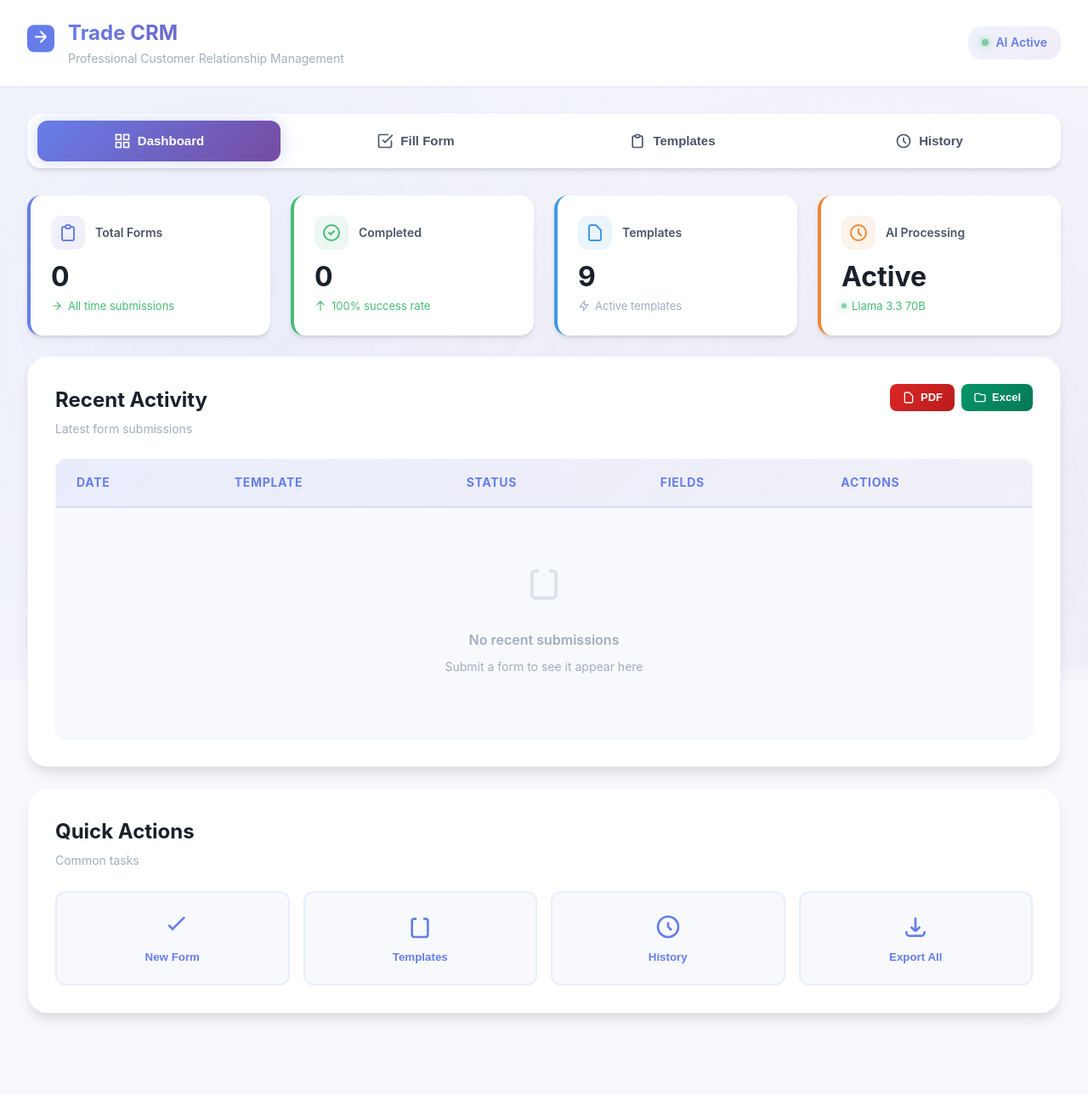
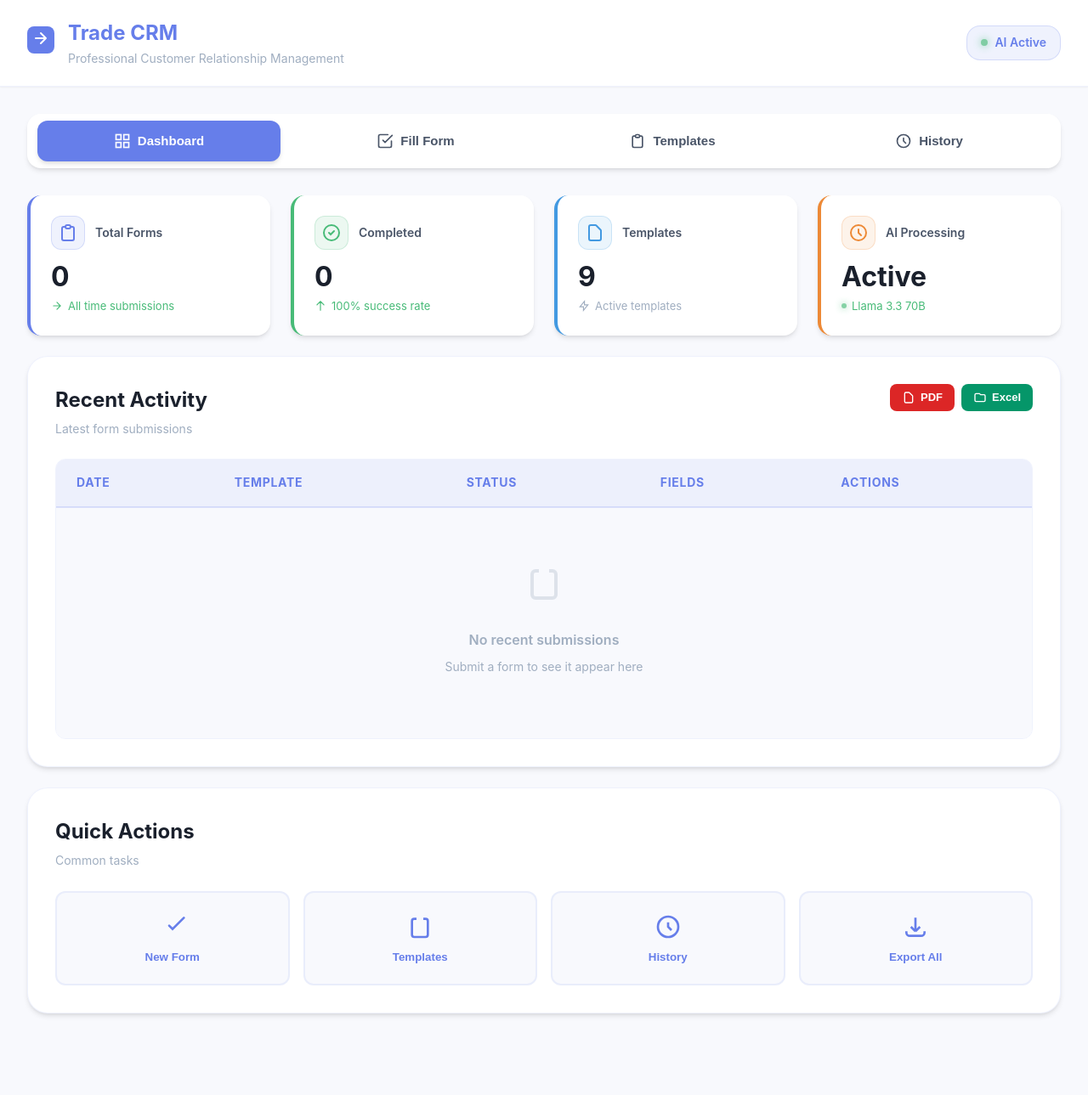
Before and after one commit to rehanganapathy/trade-agent, a Flask app: page /legacy in a window 1280 px wide. Shown: the whole page at 85% size. Run offline with Flask 3, Linux system fonts and the light colour scheme; some libraries are stand-ins or nearby versions.

Commit message:
Modernize UI: remove gradients and simplify design for professional minimalist look
- Replace all gradient backgrounds with solid colors across main CSS and templates
- Remove SVG gradients from logo icon in favor of solid primary color
- Simplify background effects by removing animated mesh patterns
- Tone down animations: remove floating logo and sparkle effects
- Reduce hover effect intensity for more subtle professional interactions
- Update loading animations from gradient shimmer to simple opacity pulse
- Maintain clean visual hierarchy with solid colors and refined shadows

This creates a cleaner, more professional interface focused on content and usability.

```diff
--- a/web/static/style.css
+++ b/web/static/style.css
@@ -81,27 +81,11 @@ body {
     width: 100%;
     height: 100%;
     z-index: -2;
-    background: linear-gradient(135deg, #667eea 0%, #764ba2 100%);
-    opacity: 0.03;
+    background: var(--bg-primary);
 }
 
 .bg-mesh {
-    position: fixed;
-    top: 0;
-    left: 0;
-    width: 100%;
-    height: 100%;
-    z-index: -1;
-    background-image:
-        radial-gradient(circle at 20% 50%, rgba(102, 126, 234, 0.05) 0%, transparent 50%),
-        radial-gradient(circle at 80% 80%, rgba(118, 75, 162, 0.05) 0%, transparent 50%),
-        radial-gradient(circle at 40% 90%, rgba(240, 147, 251, 0.03) 0%, transparent 50%);
-    animation: meshMove 20s ease-in-out infinite;
-}
-
-@keyframes meshMove {
-    0%, 100% { transform: translateY(0); }
-    50% { transform: translateY(-20px); }
+    display: none;
 }
 
 /* ============================================
@@ -146,21 +130,13 @@ body {
 }
 
 .logo-icon {
-    animation: float 3s ease-in-out infinite;
-}
-
-@keyframes float {
-    0%, 100% { transform: translateY(0px); }
-    50% { transform: translateY(-5px); }
+    /* Removed floating animation for cleaner look */
 }
 
 .logo-title {
     font-size: 1.5rem;
     font-weight: 700;
-    background: linear-gradient(135deg, var(--primary) 0%, var(--primary-light) 100%);
-    -webkit-background-clip: text;
-    -webkit-text-fill-color: transparent;
-    background-clip: text;
+    color: var(--primary);
     margin: 0;
 }
 
@@ -175,7 +151,8 @@ body {
     align-items: center;
     gap: 0.5rem;
     padding: 0.5rem 1rem;
-    background: linear-gradient(135deg, rgba(102, 126, 234, 0.1) 0%, rgba(118, 75, 162, 0.1) 100%);
+    background: rgba(102, 126, 234, 0.1);
+    border: 1px solid rgba(102, 126, 234, 0.2);
     border-radius: var(--radius-xl);
     font-size: 0.875rem;
     font-weight: 600;
@@ -273,10 +250,10 @@ body {
 .tab-indicator {
     position: absolute;
     height: calc(100% - 1rem);
-    background: linear-gradient(135deg, var(--primary) 0%, var(--primary-light) 100%);
+    background: var(--primary);
     border-radius: var(--radius-lg);
     transition: all var(--transition-slow);
-    box-shadow: var(--shadow-glow);
+    box-shadow: var(--shadow-md);
     z-index: 1;
 }
 
@@ -319,27 +296,15 @@ body {
 .card {
     background: var(--bg-secondary);
     border-radius: var(--radius-2xl);
-    box-shadow: var(--shadow-lg);
+    box-shadow: var(--shadow-md);
     padding: 2rem;
     border: 1px solid rgba(102, 126, 234, 0.1);
     transition: all var(--transition-base);
-    animation: scaleIn 0.4s var(--transition-bounce);
-}
-
-@keyframes scaleIn {
-    from {
-        opacity: 0;
-        transform: scale(0.95);
-    }
-    to {
-        opacity: 1;
-        transform: scale(1);
-    }
 }
 
 .card:hover {
-    box-shadow: var(--shadow-xl);
-    border-color: rgba(102, 126, 234, 0.2);
+    box-shadow: var(--shadow-lg);
+    border-color: rgba(102, 126, 234, 0.15);
 }
 
 .card-header {
@@ -1111,23 +1049,27 @@ body {
     display: flex;
     align-items: center;
     justify-content: center;
-    background: linear-gradient(135deg, rgba(102, 126, 234, 0.1) 0%, rgba(118, 75, 162, 0.1) 100%);
+    background: rgba(102, 126, 234, 0.1);
+    border: 1px solid rgba(102, 126, 234, 0.2);
     border-radius: var(--radius-lg);
     color: var(--primary);
 }
 
 .stat-card-success .stat-icon {
     background: rgba(72, 187, 120, 0.1);
+    border-color: rgba(72, 187, 120, 0.2);
     color: var(--success);
 }
 
 .stat-card-info .stat-icon {
     background: rgba(66, 153, 225, 0.1);
+    border-color: rgba(66, 153, 225, 0.2);
     color: var(--info);
 }
 
 .stat-card-warning .stat-icon {
     background: rgba(237, 137, 54, 0.1);
+    border-color: rgba(237, 137, 54, 0.2);
     color: var(--warning);
 }
 
@@ -1399,23 +1343,25 @@ body {
 }
 
 .btn-export-pdf-sm {
-    background: linear-gradient(135deg, #dc2626 0%, #b91c1c 100%);
+    background: #dc2626;
     color: white;
 }
 
 .btn-export-pdf-sm:hover {
     transform: translateY(-1px);
     box-shadow: var(--shadow-md);
+    background: #b91c1c;
 }
 
 .btn-export-excel-sm {
-    background: linear-gradient(135deg, #059669 0%, #047857 100%);
+    background: #059669;
     color: white;
 }
 
 .btn-export-excel-sm:hover {
     transform: translateY(-1px);
     box-shadow: var(--shadow-md);
+    background: #047857;
 }
 
 /* Responsive Dashboard */
--- a/web/templates/index.html
+++ b/web/templates/index.html
@@ -24,14 +24,8 @@
             <div class="logo-section">
                 <div class="logo-icon">
                     <svg width="32" height="32" viewBox="0 0 32 32" fill="none" xmlns="http://www.w3.org/2000/svg">
-                        <rect width="32" height="32" rx="8" fill="url(#gradient1)"/>
+                        <rect width="32" height="32" rx="8" fill="#667eea"/>
                         <path d="M16 8L22 14L16 20M10 14H22" stroke="white" stroke-width="2" stroke-linecap="round" stroke-linejoin="round"/>
-                        <defs>
-                            <linearGradient id="gradient1" x1="0" y1="0" x2="32" y2="32">
-                                <stop offset="0%" stop-color="#667eea"/>
-                                <stop offset="100%" stop-color="#764ba2"/>
-                            </linearGradient>
-                        </defs>
                     </svg>
                 </div>
                 <div class="logo-text">
```
Also changed, not shown: other parts of web/static/style.css (+23 -48 lines), web/templates/crm_dashboard.html (+18 -21 lines).
